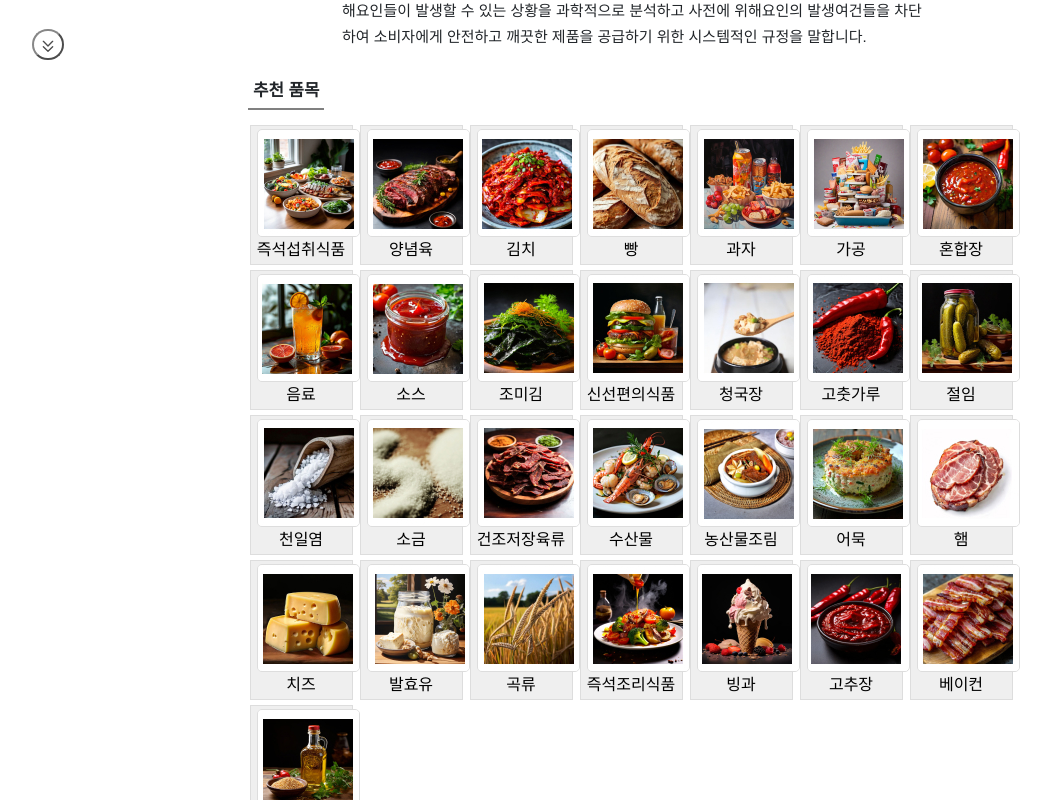
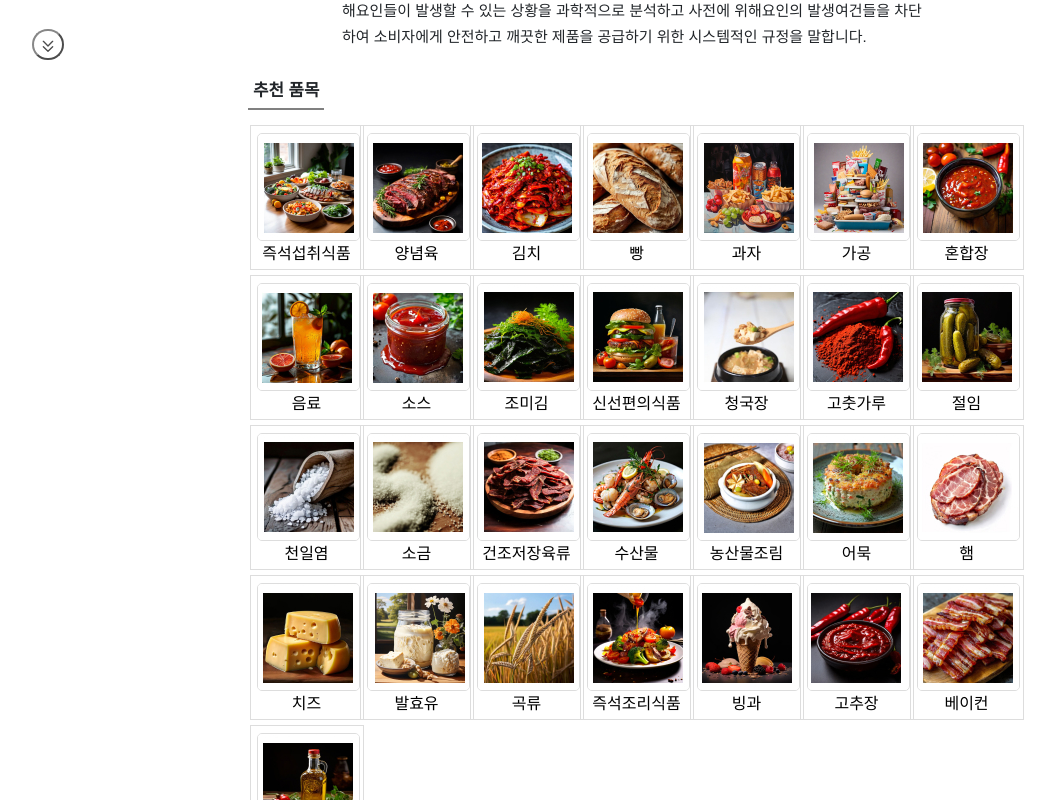
Before and after one commit to youngwan2/busan_item_map, a React (Vite) app: page /haccp in a window 1280 px wide. Shown: the part 700-1500 px from the top of the page, without its empty margins (8-1063 px from the left). Built offline with nearby package versions, Linux system fonts and the light colour scheme; no server answers; a web font is replaced by a local one.

Commit message:
feat:Haccp 카테고리 활성화 시 포커스 효과 추가 및 불필요한 추가 목록 요청 방지를 위한 조건문 추가

```diff
--- a/src/pages/Haccp/HaccpCategoryGrid.module.scss
+++ b/src/pages/Haccp/HaccpCategoryGrid.module.scss
@@ -25,8 +25,13 @@
 
 
   .haccp_category_grid_cell {
-    width: 103px;
-    height: 140px;
+    transition: 0.5s;
+    width: 114px;
+    height: 145px;
+    padding-top: 5px;
+    border-radius: 2;
+    background: none;
+    position: relative;
     border: 1px solid #ddd;
     text-align: center;
     .img_boundary {
@@ -233,14 +238,33 @@
   .haccp_category_grid_cell:nth-of-type(28) {
     .haccp_category_grid_cell_img {
       left: calc(var(--default-interval-left) * -0.01);
-      top: calc(var(--default-interval-top) * -2.965);
+      top: calc(var(--default-interval-top) * -2.969);
     }
   }
   // 참기름
   .haccp_category_grid_cell:nth-of-type(29) {
     .haccp_category_grid_cell_img {
       left: calc(var(--default-interval-left) * -1);
-      top: calc(var(--default-interval-top) * -2.965);
+      top: calc(var(--default-interval-top) * -2.969);
     }
   }
 }
+
+
+// 카테고리 활성화 체크
+.haccp_category_grid_cell.active::before {
+  content: 'Pick';
+  position: absolute;
+  padding: 1px 5px;
+  z-index: 1;
+  font-size: 0.85em;
+  border-radius: 10px;
+  background-color: gold;
+  color:black;
+  top: -8px;
+  right: -10px;
+}
+
+.haccp_category_grid_cell.active {
+  background-color: rgb(231, 228, 228);
+}
--- a/src/pages/Haccp/HaccpPage.tsx
+++ b/src/pages/Haccp/HaccpPage.tsx
@@ -80,7 +80,7 @@ function HaccpPage() {
   }, []);
 
   useEffect(() => {
-    if (isEnd && hasNextPage) {
+    if (isEnd && hasNextPage && totalCount>99) {
       setPageNo(old => old + 1)
       fetchNextPage()
     }
@@ -103,7 +103,7 @@ function HaccpPage() {
         {/* 잠깐 알고가기 */}
         <HaccpMessage />
         {/* 품목 유형 카테고리 */}
-        <HaccpCategoryGrid onSetPrdkind={onSetPrdkind}/>
+        <HaccpCategoryGrid categoryName={prdkind} onSetPrdkind={onSetPrdkind}/>
         <br />
       </div>
 
--- a/src/pages/Haccp/components/HaccpCategoryGrid.tsx
+++ b/src/pages/Haccp/components/HaccpCategoryGrid.tsx
@@ -2,16 +2,21 @@ import styles from '@pages/Haccp/HaccpCategoryGrid.module.scss'
 import { HaccpProductCategoryType, haccpProductCategories as categories } from '@/data';
 
 interface PropsType {
+    categoryName: string;
     onSetPrdkind: (name: string) => void
 }
 
-export default function HaccpCategoryGrid({ onSetPrdkind }: PropsType) {
+export default function HaccpCategoryGrid({ categoryName, onSetPrdkind }: PropsType) {
     return (
         <section className={styles.haccp_category_container}>
             <h3 className={styles.haccp_category_title}>추천 품목</h3>
             <div className={`${styles.haccp_category_grid}`}>
                 {categories.map((category: HaccpProductCategoryType) => (
-                    <button onClick={() =>  onSetPrdkind(category.name)} className={`${styles.haccp_category_grid_cell}`} key={category.name} >
+                    <button
+                        key={category.name}
+                        title={category.name}
+                        onClick={() => onSetPrdkind(category.name)}
+                        className={`${styles.haccp_category_grid_cell} ${category.name === categoryName? styles.active : ''}`}>
                         <div className={styles.img_boundary}>
                             <div aria-label='추천품목 이미지' className={`${styles.haccp_category_grid_cell_img}`} />
                         </div>
```
